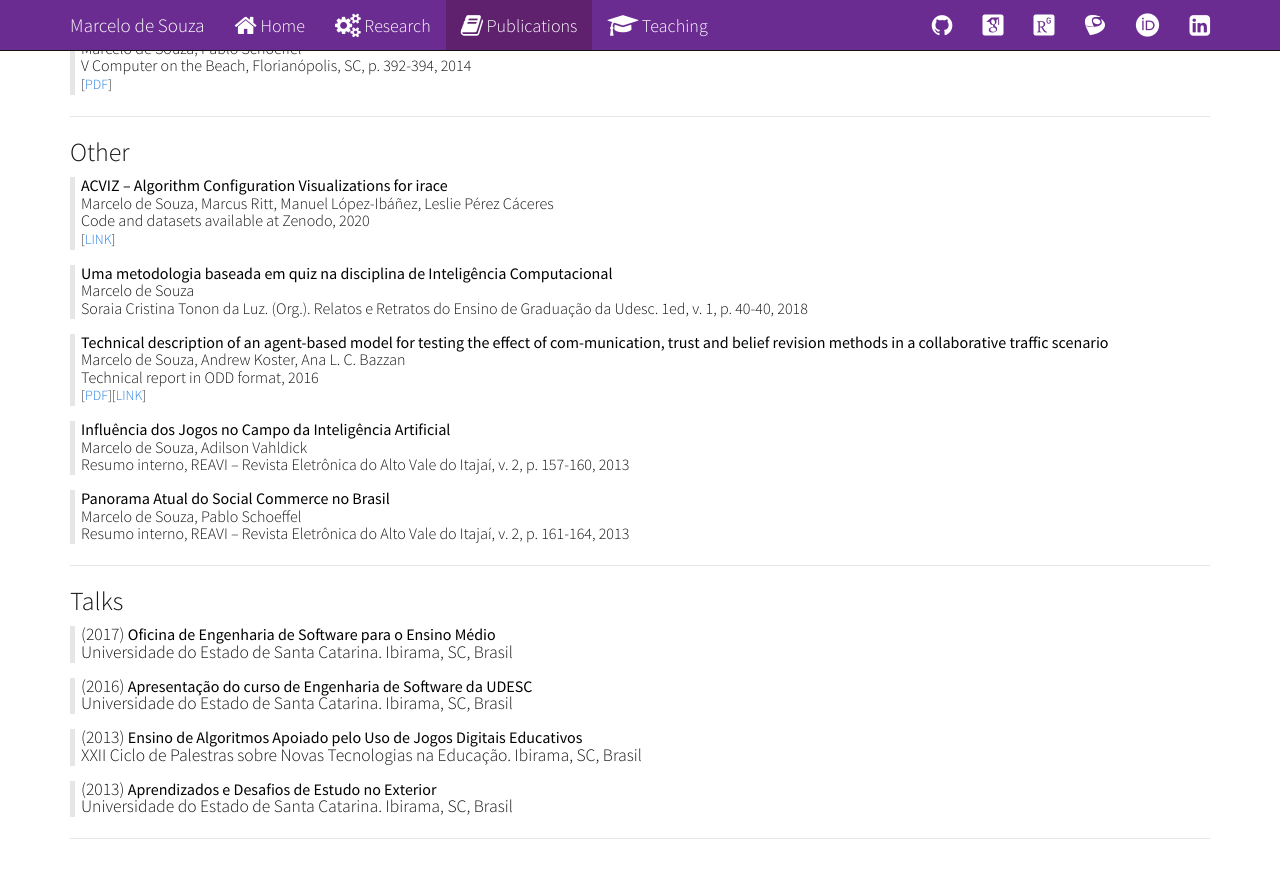
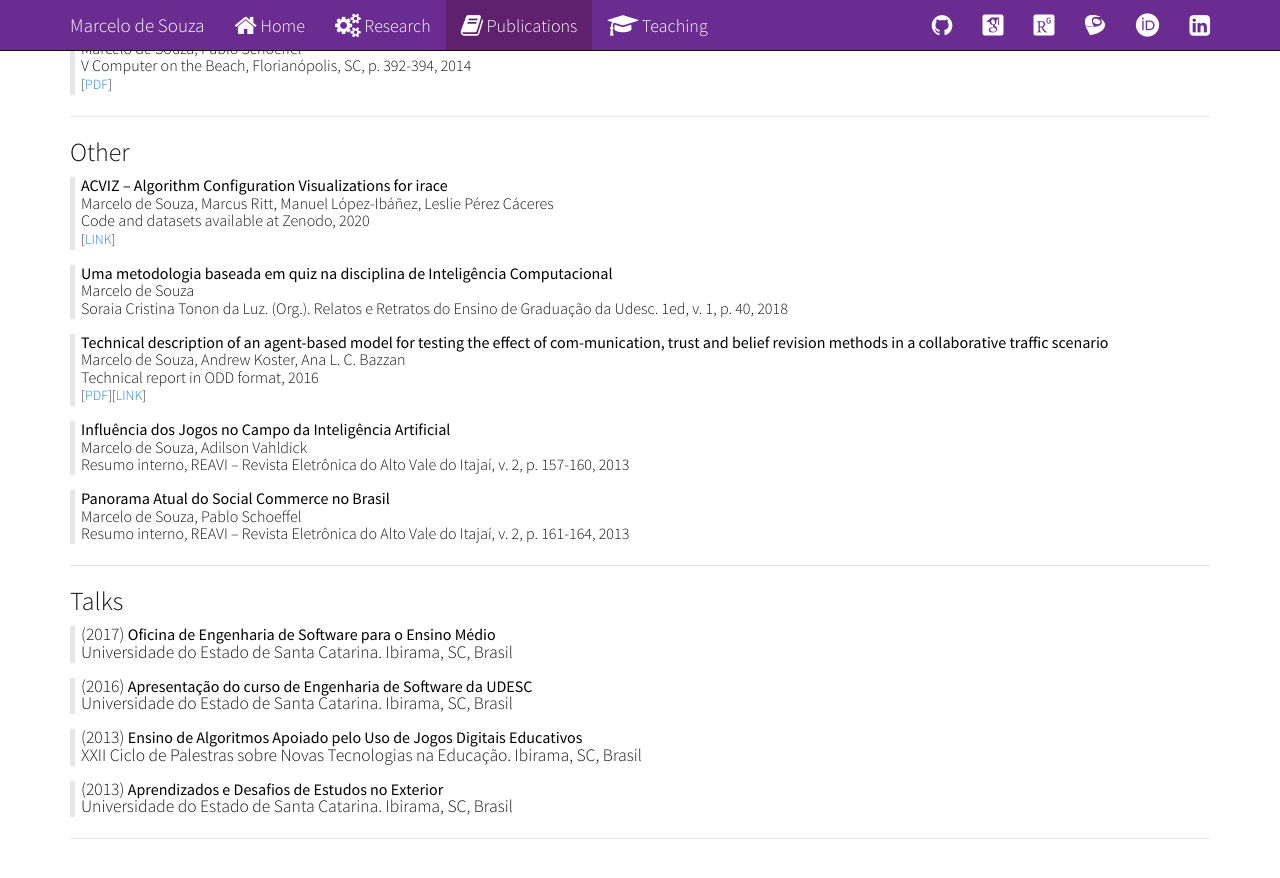
Before and after one commit to souzamarcelo/souzamarcelo.github.io, a Jekyll site: the page built from publications.md, in a window 1280 px wide and 900 px high, scrolled down 2262 px. Shown: the top 878 px of the window. Built offline with Jekyll 4.4.1, drawn with Linux system fonts in a browser that asks for light colours; some web fonts are replaced.

Commit message:
Minor update.

```diff
--- a/_data/publications.yml
+++ b/_data/publications.yml
@@ -207,7 +207,7 @@
 
 - title: Uma metodologia baseada em quiz na disciplina de Inteligência Computacional
   authors: Marcelo de Souza
-  description: Soraia Cristina Tonon da Luz. (Org.). Relatos e Retratos do Ensino de Graduação da Udesc. 1ed, v. 1, p. 40-40, 2018
+  description: Soraia Cristina Tonon da Luz. (Org.). Relatos e Retratos do Ensino de Graduação da Udesc. 1ed, v. 1, p. 40, 2018
   type: other
   pdf: none
   poster: none
--- a/publications.md
+++ b/publications.md
@@ -132,7 +132,7 @@
 > (2013) <span class="paper-title">Ensino de Algoritmos Apoiado pelo Uso de Jogos Digitais Educativos</span>\\
 > XXII Ciclo de Palestras sobre Novas Tecnologias na Educação. Ibirama, SC, Brasil
 
-> (2013) <span class="paper-title">Aprendizados e Desafios de Estudo no Exterior</span>\\
+> (2013) <span class="paper-title">Aprendizados e Desafios de Estudos no Exterior</span>\\
 > Universidade do Estado de Santa Catarina. Ibirama, SC, Brasil
 
 [scholar]: https://scholar.google.com.br/citations?user=Mwsvl0MAAAAJ&hl=pt-BR
```
